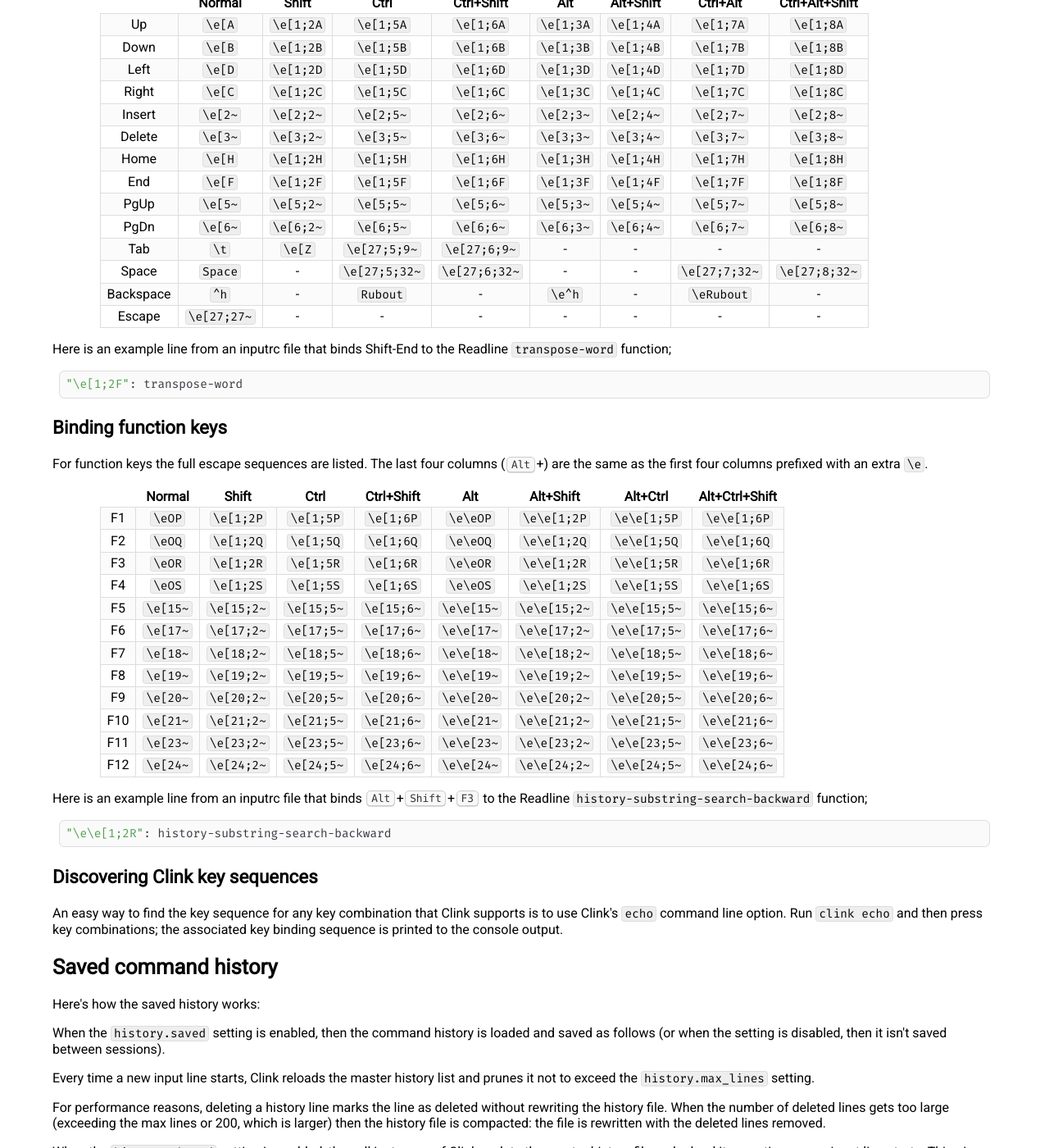
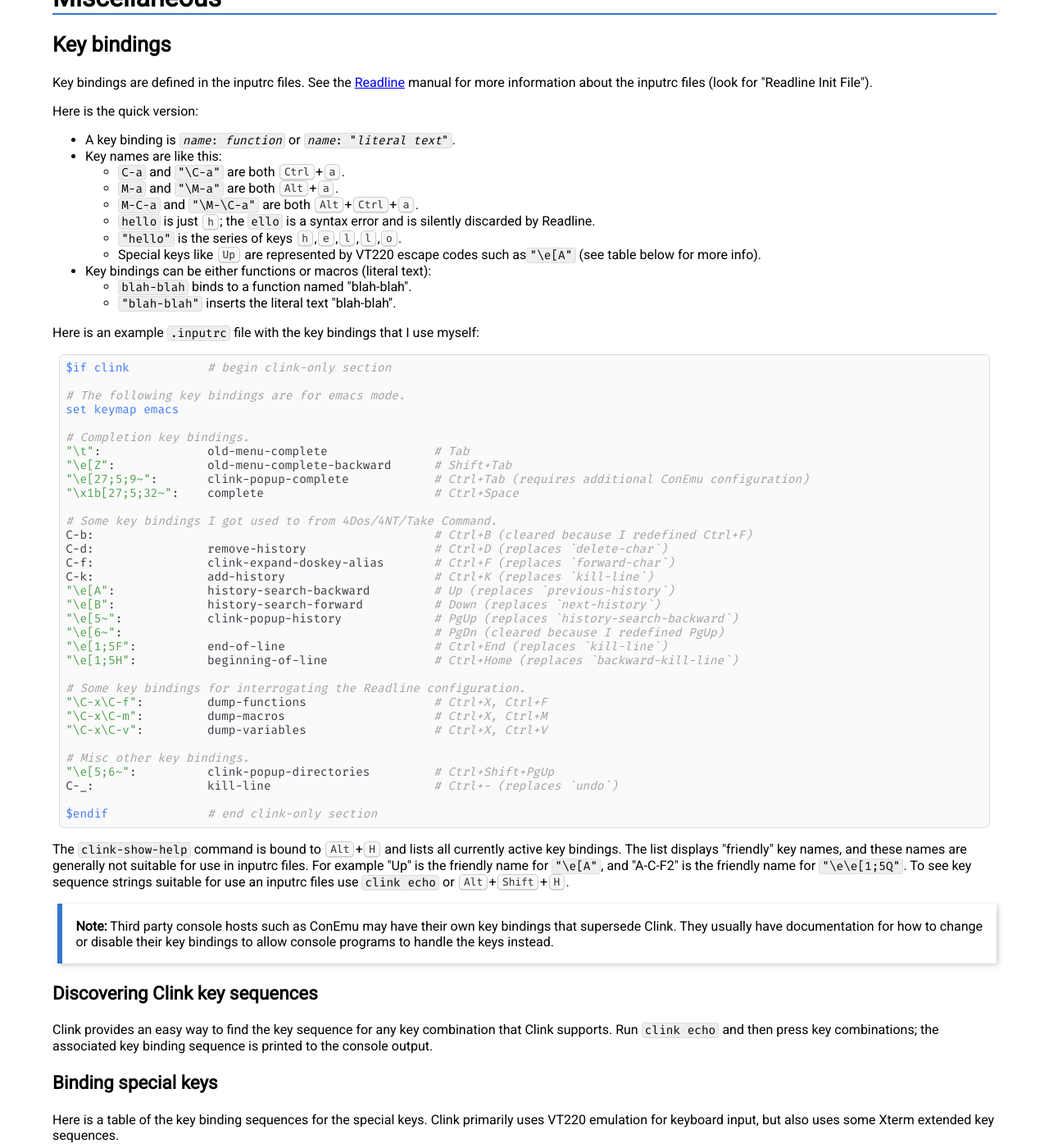
Before and after one commit to chrisant996/clink, a Jekyll site: the page clink.html, which Jekyll copies as it is, in a window 1280 px wide and 1400 px high, scrolled down 16772 px. Shown: the whole window at 82% size. Built offline with Jekyll 4.4.1, drawn with Linux system fonts in a browser that asks for light colours; some web fonts are replaced; some of the changed text lies outside the part shown.

Commit message:
Update for 1.1.19

```diff
--- a/_config.yml
+++ b/_config.yml
@@ -1,5 +1,5 @@
 theme: jekyll-theme-cayman
 title: Clink
 github:
-  version: v1.1.18
-  download_url: https://github.com/chrisant996/clink/releases/download/v1.1.18/clink.1.1.18.307317.zip
+  version: v1.1.19
+  download_url: https://github.com/chrisant996/clink/releases/download/v1.1.19/clink.1.1.19.adf144.zip
--- a/clink.html
+++ b/clink.html
@@ -626,11 +626,6 @@
 <td>Includes or excludes files with the &quot;system&quot; attribute set when generating file lists.</td>
 </tr>
 <tr>
-<td align="center"><code>files.unc_paths</code></td>
-<td align="center">False</td>
-<td>UNC (network) paths can cause Clink to stutter when it tries to generate matches. Enable this if matching UNC paths is required.</td>
-</tr>
-<tr>
 <td align="center"><code>history.dont_add_to_history_cmds</code></td>
 <td align="center"><code>exit history</code></td>
 <td>List of commands that aren&#39;t automatically added to the history. Commands are separated by spaces, commas, or semicolons. Default is <code>exit history</code>, to exclude both of those commands.</td>
@@ -847,8 +842,17 @@
 <li>For backward compatibility, <code>clink_inputrc</code> is also loaded from the above locations, but it has been deprecated and may be removed in the future.</li>
 </ul>
 </blockquote>
-<p>Clink also adds some new commands and configuration variables in addition to what&#39;s covered in the Readline documentation.</p>
+<h2 id="basic-format">Basic Format</h2>
+<p>The quick version is that mostly you&#39;ll use these kinds of lines:</p>
+<ul>
+<li><code><em>keyname</em>: <em>command</em></code></li>
+<li><code><em>keyname</em>: "<em>literal text</em>"</code></li>
+<li><code>set <em>varname</em> <em>value</em></code></li>
+</ul>
+<p>Refer to the Readline <a href="https://tiswww.cwru.edu/php/chet/readline/rltop.html#Documentation">manual</a> for a more thorough explanation of the inputrc file format, list of available commands, and list of configuration variables and their values.</p>
+<p>See <a href="#keybindings">Key Bindings</a> for more information about binding keys in Clink.</p>
 <h2 id="new-configuration-variables">New Configuration Variables</h2>
+<p>Clink adds some new configuration variables to Readline, beyond what&#39;s described in the Readline manual:</p>
 <table>
 <thead>
 <tr>
@@ -874,6 +878,7 @@
 </tr>
 </tbody></table>
 <h2 id="new-commands">New Commands</h2>
+<p>Clink adds some new commands to Readline, beyond what&#39;s described in the Readline manual:</p>
 <table>
 <thead>
 <tr>
@@ -1354,6 +1359,8 @@
     ...
     clink.ondisplaymatches(my_filter)
 end</code></pre>
+<p/>
+
 <blockquote>
 <p><strong>Compatibility Note:</strong>  When a match display filter has been set, it changes how match generation behaves.</p>
 <ul>
@@ -1438,10 +1445,69 @@
 <a name="keybindings"/>
 
 <h2 id="key-bindings">Key bindings</h2>
-<p>Key bindings are defined in the inputrc files.  See the <a href="https://tiswww.cwru.edu/php/chet/readline/readline.html">Readline</a> manual for more information about the inputrc files (Readline Init File).</p>
-<p>Here are key binding strings for various special keys.</p>
+<p>Key bindings are defined in the inputrc files.  See the <a href="https://tiswww.cwru.edu/php/chet/readline/readline.html">Readline</a> manual for more information about the inputrc files (look for &quot;Readline Init File&quot;).</p>
+<p>Here is the quick version:</p>
+<ul>
+<li>A key binding is <code><em>name</em>: <em>function</em></code> or <code><em>name</em>: "<em>literal text</em>"</code>.</li>
+<li>Key names are like this:<ul>
+<li><code>C-a</code> and <code>&quot;\C-a&quot;</code> are both <kbd>Ctrl</kbd>+<kbd>a</kbd>.</li>
+<li><code>M-a</code> and <code>&quot;\M-a&quot;</code> are both <kbd>Alt</kbd>+<kbd>a</kbd>.</li>
+<li><code>M-C-a</code> and <code>&quot;\M-\C-a&quot;</code> are both <kbd>Alt</kbd>+<kbd>Ctrl</kbd>+<kbd>a</kbd>.</li>
+<li><code>hello</code> is just <kbd>h</kbd>; the <code>ello</code> is a syntax error and is silently discarded by Readline.</li>
+<li><code>&quot;hello&quot;</code> is the series of keys <kbd>h</kbd>,<kbd>e</kbd>,<kbd>l</kbd>,<kbd>l</kbd>,<kbd>o</kbd>.</li>
+<li>Special keys like <kbd>Up</kbd> are represented by VT220 escape codes such as<code>&quot;\e[A&quot;</code> (see table below for more info).</li>
+</ul>
+</li>
+<li>Key bindings can be either functions or macros (literal text):<ul>
+<li><code>blah-blah</code> binds to a function named &quot;blah-blah&quot;.</li>
+<li><code>&quot;blah-blah&quot;</code> inserts the literal text &quot;blah-blah&quot;.</li>
+</ul>
+</li>
+</ul>
+<p>Here is an example <code>.inputrc</code> file with the key bindings that I use myself:</p>
+<pre><code class="plaintext"><span class="hljs-meta">$if clink</span>           <span class="hljs-comment"># begin clink-only section</span>
+
+<span class="hljs-comment"># The following key bindings are for emacs mode.</span>
+<span class="hljs-meta">set keymap emacs</span>
+
+<span class="hljs-comment"># Completion key bindings.</span>
+<span class="hljs-string">"\t"</span>:               old-menu-complete               <span class="hljs-comment"># Tab</span>
+<span class="hljs-string">"\e[Z"</span>:             old-menu-complete-backward      <span class="hljs-comment"># Shift+Tab</span>
+<span class="hljs-string">"\e[27;5;9~"</span>:       clink-popup-complete            <span class="hljs-comment"># Ctrl+Tab (requires additional ConEmu configuration)</span>
+<span class="hljs-string">"\x1b[27;5;32~"</span>:    complete                        <span class="hljs-comment"># Ctrl+Space</span>
+
+<span class="hljs-comment"># Some key bindings I got used to from 4Dos/4NT/Take Command.</span>
+C-b:                                                <span class="hljs-comment"># Ctrl+B (cleared because I redefined Ctrl+F)</span>
+C-d:                remove-history                  <span class="hljs-comment"># Ctrl+D (replaces `delete-char`)</span>
+C-f:                clink-expand-doskey-alias       <span class="hljs-comment"># Ctrl+F (replaces `forward-char`)</span>
+C-k:                add-history                     <span class="hljs-comment"># Ctrl+K (replaces `kill-line`)</span>
+<span class="hljs-string">"\e[A"</span>:             history-search-backward         <span class="hljs-comment"># Up (replaces `previous-history`)</span>
+<span class="hljs-string">"\e[B"</span>:             history-search-forward          <span class="hljs-comment"># Down (replaces `next-history`)</span>
+<span class="hljs-string">"\e[5~"</span>:            clink-popup-history             <span class="hljs-comment"># PgUp (replaces `history-search-backward`)</span>
+<span class="hljs-string">"\e[6~"</span>:                                            <span class="hljs-comment"># PgDn (cleared because I redefined PgUp)</span>
+<span class="hljs-string">"\e[1;5F"</span>:          end-of-line                     <span class="hljs-comment"># Ctrl+End (replaces `kill-line`)</span>
+<span class="hljs-string">"\e[1;5H"</span>:          beginning-of-line               <span class="hljs-comment"># Ctrl+Home (replaces `backward-kill-line`)</span>
+
+<span class="hljs-comment"># Some key bindings for interrogating the Readline configuration.</span>
+<span class="hljs-string">"\C-x\C-f"</span>:         dump-functions                  <span class="hljs-comment"># Ctrl+X, Ctrl+F</span>
+<span class="hljs-string">"\C-x\C-m"</span>:         dump-macros                     <span class="hljs-comment"># Ctrl+X, Ctrl+M</span>
+<span class="hljs-string">"\C-x\C-v"</span>:         dump-variables                  <span class="hljs-comment"># Ctrl+X, Ctrl+V</span>
+
+<span class="hljs-comment"># Misc other key bindings.</span>
+<span class="hljs-string">"\e[5;6~"</span>:          clink-popup-directories         <span class="hljs-comment"># Ctrl+Shift+PgUp</span>
+C-_:                kill-line                       <span class="hljs-comment"># Ctrl+- (replaces `undo`)</span>
+
+<span class="hljs-meta">$endif</span>              <span class="hljs-comment"># end clink-only section</span>
+</code></pre>
+
+<p>The <code>clink-show-help</code> command is bound to <kbd>Alt</kbd>+<kbd>H</kbd> and lists all currently active key bindings.  The list displays &quot;friendly&quot; key names, and these names are generally not suitable for use in inputrc files.  For example &quot;Up&quot; is the friendly name for <code>&quot;\e[A&quot;</code>, and &quot;A-C-F2&quot; is the friendly name for <code>&quot;\e\e[1;5Q&quot;</code>.  To see key sequence strings suitable for use an inputrc files use <code>clink echo</code> or <kbd>Alt</kbd>+<kbd>Shift</kbd>+<kbd>H</kbd>.</p>
+<blockquote>
+<p><strong>Note:</strong> Third party console hosts such as ConEmu may have their own key bindings that supersede Clink.  They usually have documentation for how to change or disable their key bindings to allow console programs to handle the keys instead.</p>
+</blockquote>
+<h3 id="discovering-clink-key-sequences">Discovering Clink key sequences</h3>
+<p>Clink provides an easy way to find the key sequence for any key combination that Clink supports. Run <code>clink echo</code> and then press key combinations; the associated key binding sequence is printed to the console output.</p>
 <h3 id="binding-special-keys">Binding special keys</h3>
-<p>Due to differences between Windows and Linux, escape codes for keys like PageUp/Down and the arrow keys are different in Clink.</p>
+<p>Here is a table of the key binding sequences for the special keys.  Clink primarily uses VT220 emulation for keyboard input, but also uses some Xterm extended key sequences.</p>
 <table>
 <thead>
 <tr>
@@ -1452,8 +1518,8 @@
 <th align="center">Ctrl+Shift</th>
 <th align="center">Alt</th>
 <th align="center">Alt+Shift</th>
-<th align="center">Ctrl+Alt</th>
-<th align="center">Ctrl+Alt+Shift</th>
+<th align="center">Alt+Ctrl</th>
+<th align="center">Alt+Ctrl+Shift</th>
 </tr>
 </thead>
 <tbody><tr>
@@ -1610,28 +1676,7 @@
 <td align="center">-</td>
 <td align="center">-</td>
 </tr>
-</tbody></table>
-<p/>
-
-<p>Here is an example line from an inputrc file that binds Shift-End to the Readline <code>transpose-word</code> function;</p>
-<pre><code>&quot;\e[1;2F&quot;: transpose-word</code></pre>
-<h3 id="binding-function-keys">Binding function keys</h3>
-<p>For function keys the full escape sequences are listed.  The last four columns (<kbd>Alt</kbd>+) are the same as the first four columns prefixed with an extra <code>\e</code>.</p>
-<table>
-<thead>
-<tr>
-<th align="center"></th>
-<th align="center">Normal</th>
-<th align="center">Shift</th>
-<th align="center">Ctrl</th>
-<th align="center">Ctrl+Shift</th>
-<th align="center">Alt</th>
-<th align="center">Alt+Shift</th>
-<th align="center">Alt+Ctrl</th>
-<th align="center">Alt+Ctrl+Shift</th>
-</tr>
-</thead>
-<tbody><tr>
+<tr>
 <td align="center">F1</td>
 <td align="center"><code>\eOP</code></td>
 <td align="center"><code>\e[1;2P</code></td>
@@ -1764,12 +1809,6 @@
 <td align="center"><code>\e\e[24;6~</code></td>
 </tr>
 </tbody></table>
-<p/>
-
-<p>Here is an example line from an inputrc file that binds <kbd>Alt</kbd>+<kbd>Shift</kbd>+<kbd>F3</kbd> to the Readline <code>history-substring-search-backward</code> function;</p>
-<pre><code>&quot;\e\e[1;2R&quot;: history-substring-search-backward</code></pre>
-<h3 id="discovering-clink-key-sequences">Discovering Clink key sequences</h3>
-<p>An easy way to find the key sequence for any key combination that Clink supports is to use Clink&#39;s <code>echo</code> command line option. Run <code>clink echo</code> and then press key combinations; the associated key binding sequence is printed to the console output.</p>
 <h2 id="saved-command-history">Saved command history</h2>
 <p>Here&#39;s how the saved history works:</p>
 <p>When the <code>history.saved</code> setting is enabled, then the command history is loaded and saved as follows (or when the setting is disabled, then it isn&#39;t saved between sessions).</p>
@@ -2032,6 +2071,11 @@
         <div class="section" id="changes">
 <h1 id="changes">Changes</h1>
 <h2 id="releases-from-chrisant996clink-fork">Releases from <a href="https://github.com/chrisant996/clink">chrisant996/clink</a> fork</h2>
+<h3 id="unreleased">Unreleased</h3>
+<ul>
+<li>Improved responsiveness while typing:  matches are collected only on demand, instead of always while typing.  This makes it possible to always support match completion for UNC paths.</li>
+<li>Fixed <a href="https://github.com/chrisant996/clink/issues/50">#50</a> <kbd>Alt</kbd>+<kbd>H</kbd> could warn about likely mistakes in key bindings.</li>
+</ul>
 <h3 id="v1118">v1.1.18</h3>
 <ul>
 <li>The input text now has context sensitive coloring based on the argmatchers. It&#39;s on by default and can be turned off with <code>clink set clink.colorize_input false</code>.</li>
```
Also changed, not shown: other parts of clink.html (+2 -2 lines).
